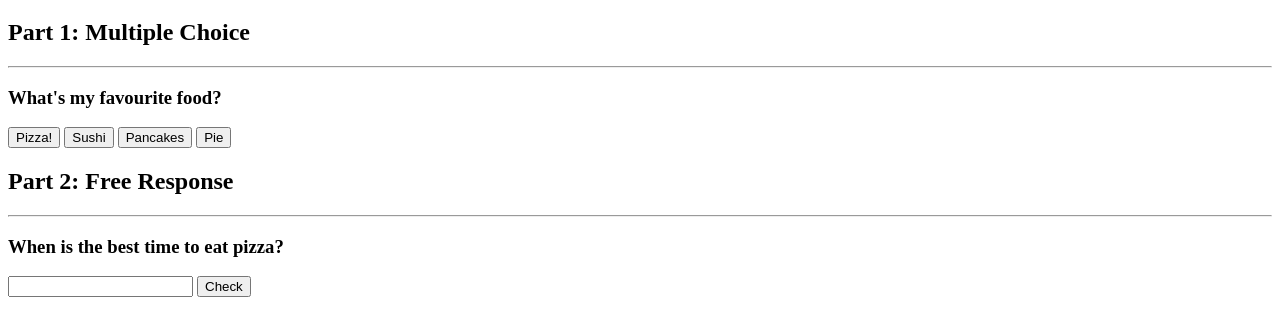
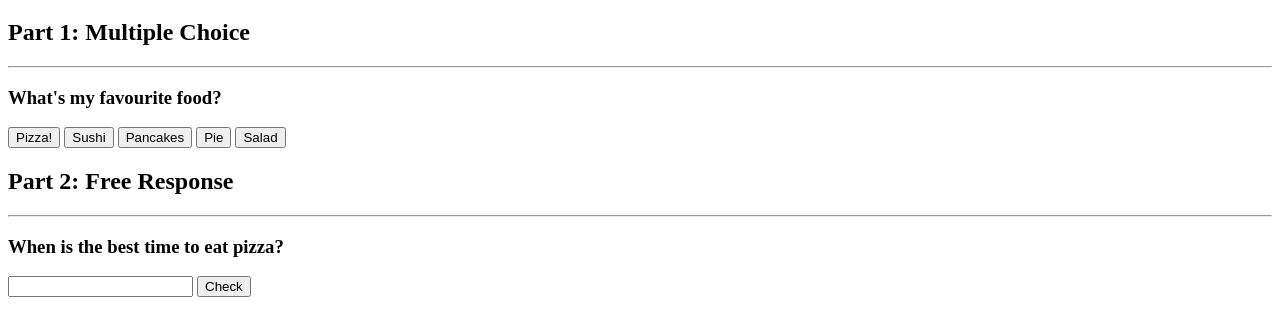
Before and after one commit to oloshandro/lab8_trivia, a plain HTML site: page index.html in a window 1280 px wide. Shown: the part 61-396 px from the top of the page. Drawn offline with Linux system fonts and the light colour scheme.

Commit message:
add one more option

```diff
--- a/index.html
+++ b/index.html
@@ -27,6 +27,7 @@
                     <button class="incorrect">Sushi</button>
                     <button class="incorrect">Pancakes</button>
                     <button class="incorrect">Pie</button>
+                    <button class="incorrect">Salad</button>
                 </p>
                 <p id="Feedback1"></p>
 
```
